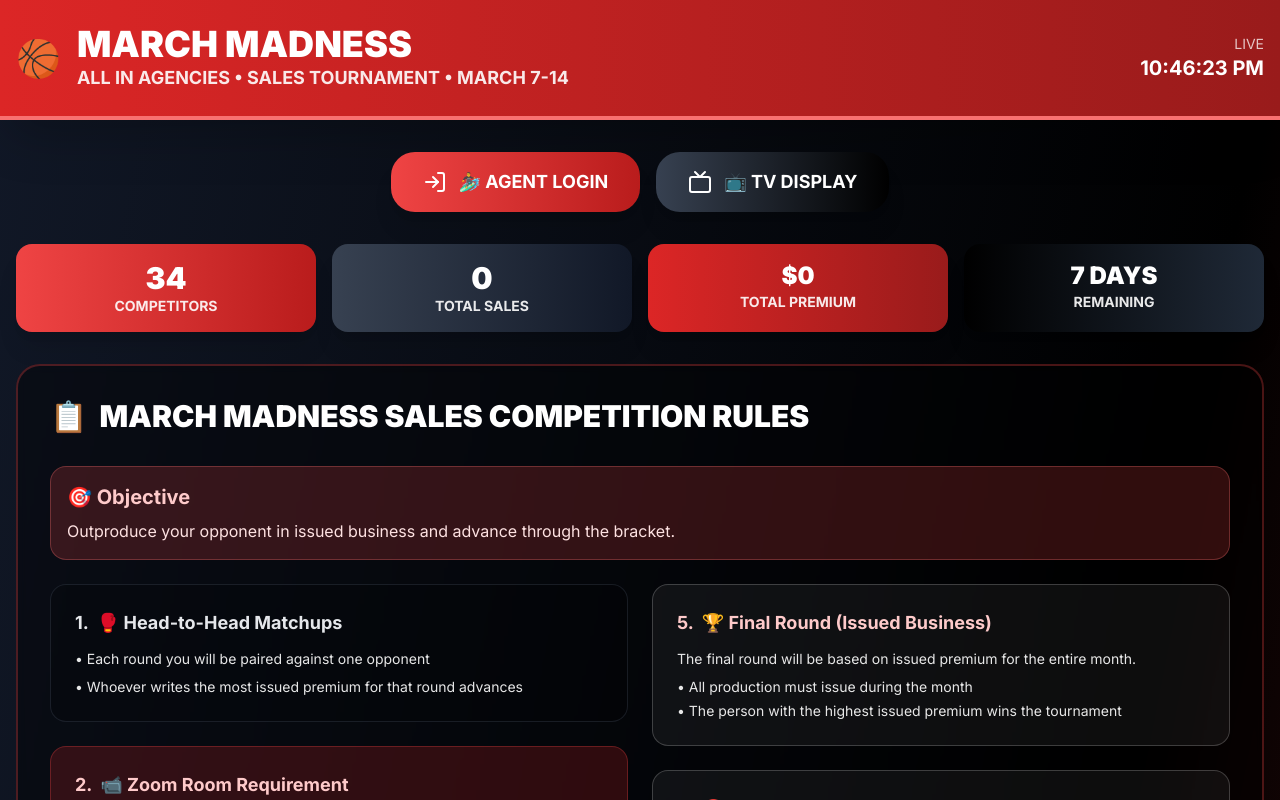
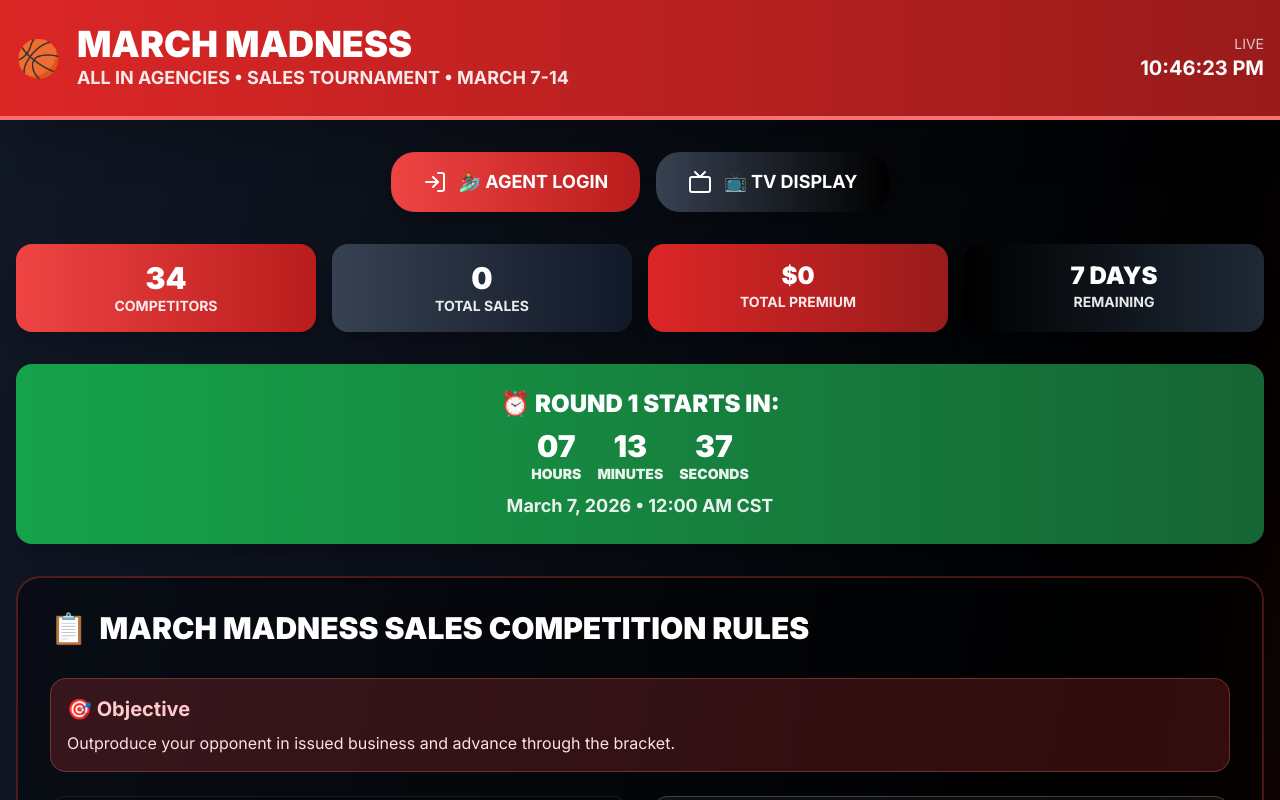
Before and after one commit to leadtopspec/march-madness-leaderboard, a Next.js app: page / in a window 1280 px wide. Shown: the top 800 px of the page. Built offline with nearby package versions, Linux system fonts and the light colour scheme.

Commit message:
Add countdown timer: Round 1 starts March 7, 2026 at 12:00 AM CST

```diff
--- a/src/app/page.tsx
+++ b/src/app/page.tsx
@@ -75,6 +75,7 @@ export default function MarchMadnessLeaderboard() {
   const [isClient, setIsClient] = useState(false)
   const [loggedInAgent, setLoggedInAgent] = useState<SalesRep | null>(null)
   const [isLoading, setIsLoading] = useState(true)
+  const [timeUntilStart, setTimeUntilStart] = useState<{days: number, hours: number, minutes: number, seconds: number} | null>(null)
 
   useEffect(() => {
     // Set client-side flag and initial time
@@ -186,8 +187,30 @@ export default function MarchMadnessLeaderboard() {
 
     const timer = setInterval(() => setCurrentTime(new Date()), 1000)
 
+    // Countdown to Round 1 start (March 7, 2026 at 12:00 AM CST)
+    const updateCountdown = () => {
+      const startTime = new Date('2026-03-07T06:00:00.000Z') // 12:00 AM CST = 06:00 UTC
+      const now = new Date()
+      const diff = startTime.getTime() - now.getTime()
+
+      if (diff > 0) {
+        const days = Math.floor(diff / (1000 * 60 * 60 * 24))
+        const hours = Math.floor((diff % (1000 * 60 * 60 * 24)) / (1000 * 60 * 60))
+        const minutes = Math.floor((diff % (1000 * 60 * 60)) / (1000 * 60))
+        const seconds = Math.floor((diff % (1000 * 60)) / 1000)
+
+        setTimeUntilStart({ days, hours, minutes, seconds })
+      } else {
+        setTimeUntilStart(null) // Tournament has started
+      }
+    }
+
+    updateCountdown() // Initial call
+    const countdownTimer = setInterval(updateCountdown, 1000)
+
     return () => {
       clearInterval(timer)
+      clearInterval(countdownTimer)
       window.removeEventListener('storage', handleStorageChange)
     }
   }, [])
@@ -430,6 +453,39 @@ export default function MarchMadnessLeaderboard() {
             <div className="text-sm font-bold opacity-90">REMAINING</div>
           </motion.div>
         </div>
+
+        {/* Countdown to Round 1 */}
+        {timeUntilStart && (
+          <motion.div
+            className="bg-gradient-to-r from-green-600 to-green-800 text-white rounded-xl p-6 text-center shadow-xl mb-8"
+            initial={{ opacity: 0, y: -20 }}
+            animate={{ opacity: 1, y: 0 }}
+            transition={{ delay: 0.5 }}
+          >
+            <div className="text-2xl font-black mb-2">⏰ ROUND 1 STARTS IN:</div>
+            <div className="flex justify-center gap-4 text-3xl font-black">
+              {timeUntilStart.days > 0 && (
+                <div className="text-center">
+                  <div>{timeUntilStart.days}</div>
+                  <div className="text-sm opacity-90">DAYS</div>
+                </div>
+              )}
+              <div className="text-center">
+                <div>{timeUntilStart.hours.toString().padStart(2, '0')}</div>
+                <div className="text-sm opacity-90">HOURS</div>
+              </div>
+              <div className="text-center">
+                <div>{timeUntilStart.minutes.toString().padStart(2, '0')}</div>
+                <div className="text-sm opacity-90">MINUTES</div>
+              </div>
+              <div className="text-center">
+                <div>{timeUntilStart.seconds.toString().padStart(2, '0')}</div>
+                <div className="text-sm opacity-90">SECONDS</div>
+              </div>
+            </div>
+            <div className="text-lg font-bold mt-2 opacity-90">March 7, 2026 • 12:00 AM CST</div>
+          </motion.div>
+        )}
 
         {/* Rules Section */}
         <motion.div
--- a/src/app/tv/page.tsx
+++ b/src/app/tv/page.tsx
@@ -61,6 +61,7 @@ export default function TVMode() {
   const [currentTime, setCurrentTime] = useState<Date | null>(null)
   const [isClient, setIsClient] = useState(false)
   const [salesReps, setSalesReps] = useState<SalesRep[]>(bracketParticipants.sort((a, b) => b.totalSales - a.totalSales || b.totalPremium - a.totalPremium))
+  const [timeUntilStart, setTimeUntilStart] = useState<{days: number, hours: number, minutes: number, seconds: number} | null>(null)
 
   useEffect(() => {
     // Set client-side flag and initial time
@@ -117,9 +118,31 @@ export default function TVMode() {
 
     const timer = setInterval(() => setCurrentTime(new Date()), 1000)
 
+    // Countdown to Round 1 start (March 7, 2026 at 12:00 AM CST)
+    const updateCountdown = () => {
+      const startTime = new Date('2026-03-07T06:00:00.000Z') // 12:00 AM CST = 06:00 UTC
+      const now = new Date()
+      const diff = startTime.getTime() - now.getTime()
+
+      if (diff > 0) {
+        const days = Math.floor(diff / (1000 * 60 * 60 * 24))
+        const hours = Math.floor((diff % (1000 * 60 * 60 * 24)) / (1000 * 60 * 60))
+        const minutes = Math.floor((diff % (1000 * 60 * 60)) / (1000 * 60))
+        const seconds = Math.floor((diff % (1000 * 60)) / 1000)
+
+        setTimeUntilStart({ days, hours, minutes, seconds })
+      } else {
+        setTimeUntilStart(null) // Tournament has started
+      }
+    }
+
+    updateCountdown() // Initial call
+    const countdownTimer = setInterval(updateCountdown, 1000)
+
     return () => {
       clearInterval(timer)
       clearInterval(pollInterval)
+      clearInterval(countdownTimer)
       window.removeEventListener('storage', handleStorageChange)
     }
   }, [])
@@ -265,6 +288,36 @@ export default function TVMode() {
               </div>
             </div>
 
+            {/* Countdown to Round 1 */}
+            {timeUntilStart && (
+              <div className="bg-green-600/80 backdrop-blur-sm rounded-xl p-4 border border-green-400/20">
+                <div className="text-center text-white">
+                  <div className="text-lg font-bold mb-2">⏰ ROUND 1 STARTS</div>
+                  <div className="grid grid-cols-2 gap-2 text-sm">
+                    {timeUntilStart.days > 0 && (
+                      <div className="text-center">
+                        <div className="text-xl font-bold">{timeUntilStart.days}</div>
+                        <div className="text-xs opacity-75">DAYS</div>
+                      </div>
+                    )}
+                    <div className="text-center">
+                      <div className="text-xl font-bold">{timeUntilStart.hours.toString().padStart(2, '0')}</div>
+                      <div className="text-xs opacity-75">HRS</div>
+                    </div>
+                    <div className="text-center">
+                      <div className="text-xl font-bold">{timeUntilStart.minutes.toString().padStart(2, '0')}</div>
+                      <div className="text-xs opacity-75">MIN</div>
+                    </div>
+                    <div className="text-center">
+                      <div className="text-xl font-bold">{timeUntilStart.seconds.toString().padStart(2, '0')}</div>
+                      <div className="text-xs opacity-75">SEC</div>
+                    </div>
+                  </div>
+                  <div className="text-xs opacity-75 mt-2">3/7/26 • 12:00 AM</div>
+                </div>
+              </div>
+            )}
+
             {/* Top Performers */}
             <div className="bg-white/10 backdrop-blur-sm rounded-xl p-4 border border-white/20">
               <h3 className="text-2xl font-bold text-white mb-4 text-center">🏆 TOP 10</h3>
```
